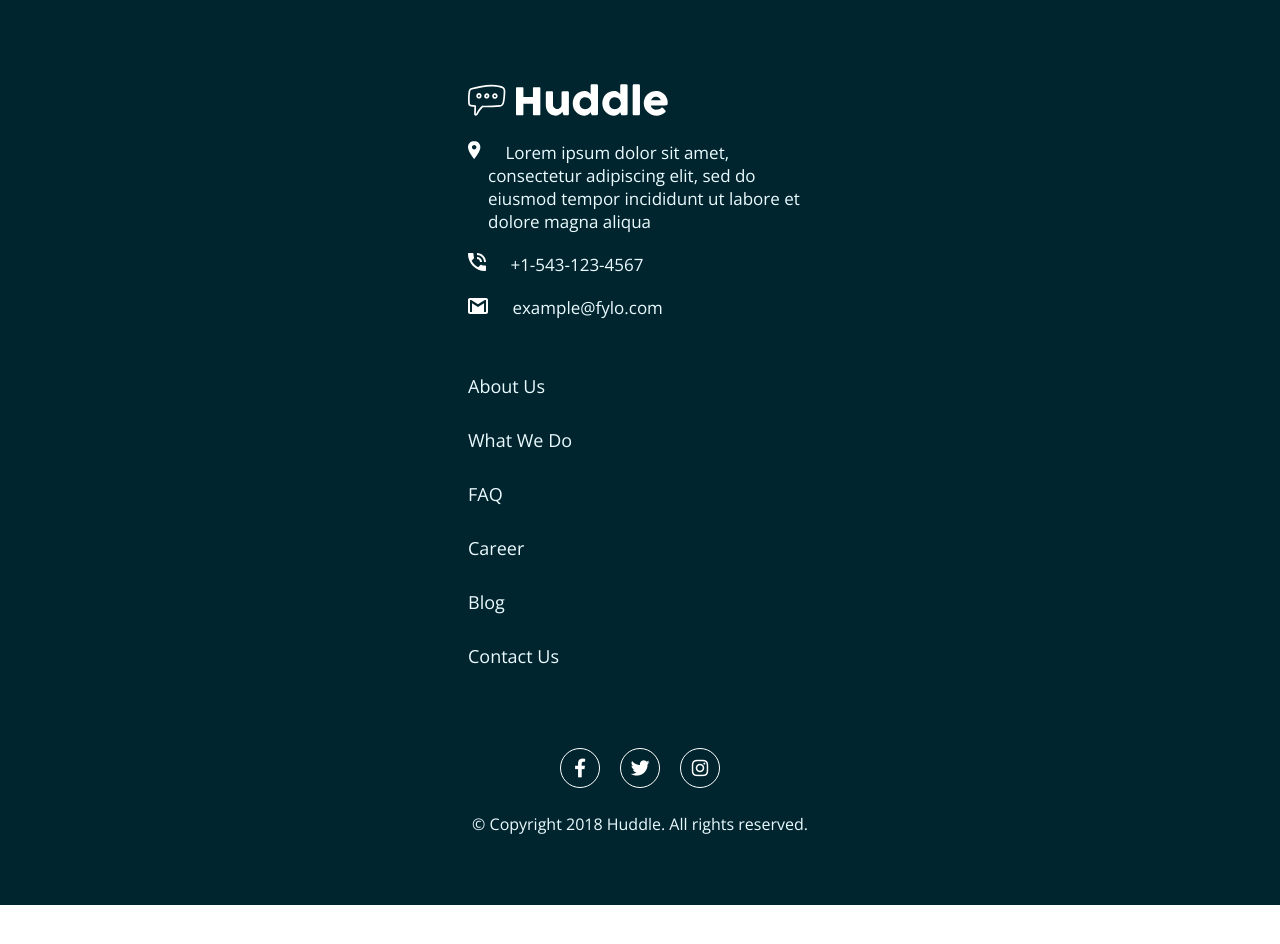
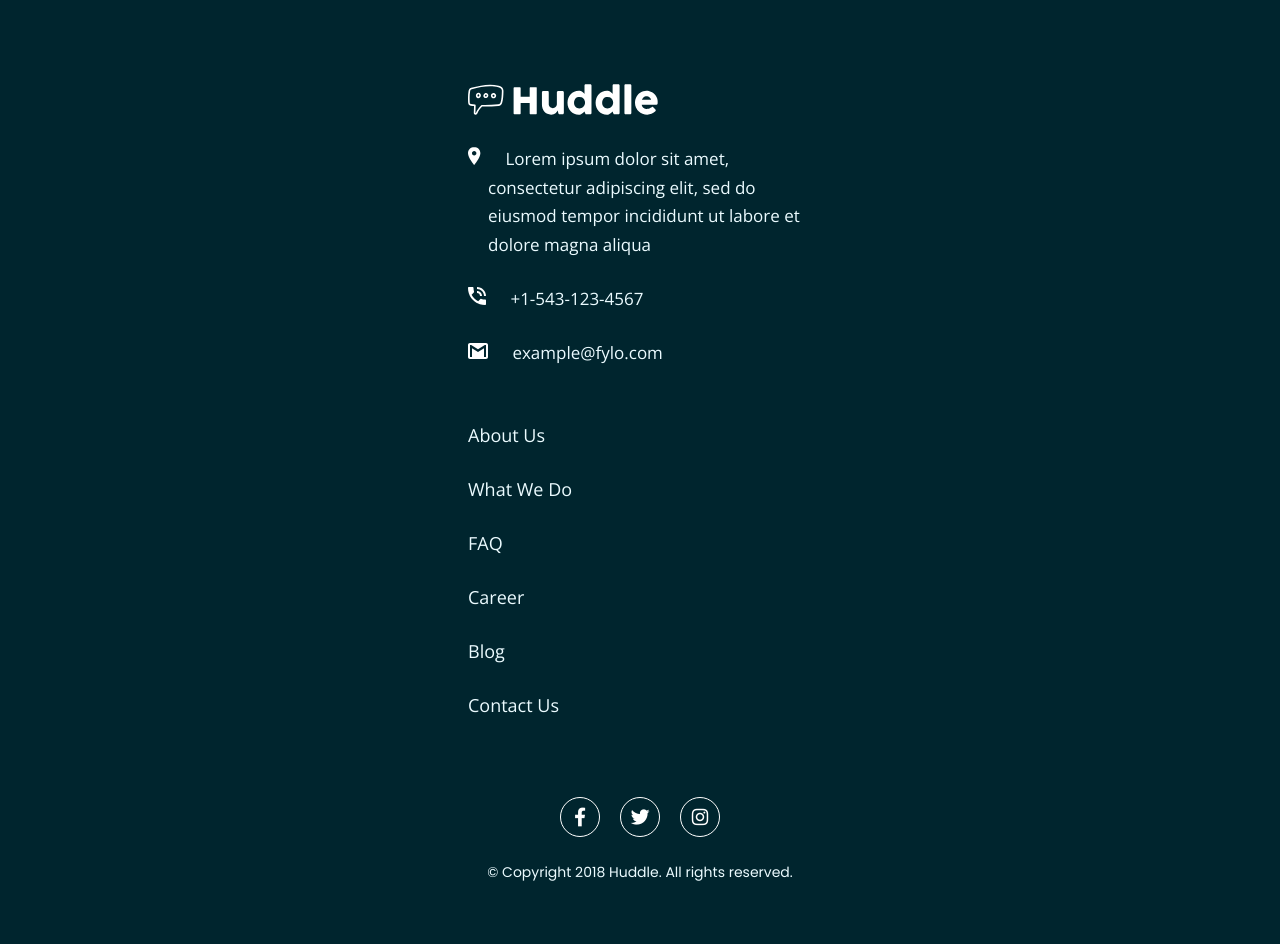
Before and after one commit to MARYAMTEE/blocks-master, a plain HTML site: page index.html in a window 1280 px wide. Shown: the part 3000-3944 px from the top of the page. Before the commit the page ends 3905 px from the top, so only its background shows below. Drawn offline with nearby package versions, Linux system fonts and the light colour scheme.

Commit message:
update style.css

```diff
--- a/style.css
+++ b/style.css
@@ -161,7 +161,7 @@ h4{
 /* SECTION FOOTER */
 .logo-icon{
     filter: brightness(0) invert(1);
-    width: 200px;
+    width: 190px;
 }
 
 .section-footer{
@@ -186,10 +186,6 @@ h4{
     padding: 25px 0;
   }
 
-.social-icons li {
-    margin: 0;
-  }
-
 .social-icons .icon {
     display: flex;
     justify-content: center;
@@ -211,8 +207,9 @@ h4{
 }
 
 .footer-svg li{
-    padding: 20px 0 0 20px;
+    padding: 25px 0 0 20px;
     font-size: 17px;
+    line-height: 1.7;
 }
 
 .footer-svg svg{
@@ -226,8 +223,9 @@ h4{
 
 .footer-txt{
     color: var(--Pale-cyan);
+    font-family: "Poppins", serif;
     font-weight: 400;
-    font-size: 16px;
+    font-size: 14px;
     text-align: center;
 }
 
```
